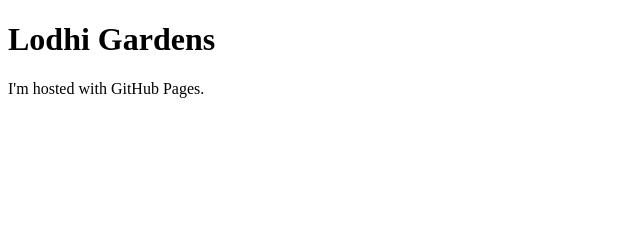
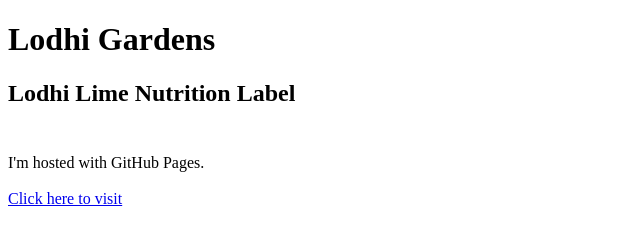
Before and after one commit to anz-sapfico/lodhigardens, a plain HTML site: page index.html in a window 1280 px wide. Shown: the whole page, without its empty margins (0-640 px from the left). Drawn offline with Linux system fonts and the light colour scheme.

Commit message:
Create index.html

```diff
--- a/index.html
+++ b/index.html
@@ -1,7 +1,48 @@
 <!DOCTYPE html>
 <html>
+
+
+<h1>
+
+    Lodhi Gardens
+
+</h1>
+
+
+<h2>
+
+    Lodhi Lime Nutrition Label
+
+    <br><br>
+
+
+</h2>
+
+
+
+
 <body>
-<h1>Lodhi Gardens</h1>
-<p>I'm hosted with GitHub Pages.</p>
+
+
+
+    <p>
+
+        I'm hosted with GitHub Pages.
+        <br><br>
+
+
+        <a
+            href="https://github.com/anz-sapfico/lodhigardens/blob/main/Recipe%20Calorie%20and%20Nutrition%20Calculator.pdf">Click
+            here to visit</a>
+
+
+
+    </p>
+
+
+
 </body>
+
+
+
 </html>
```
